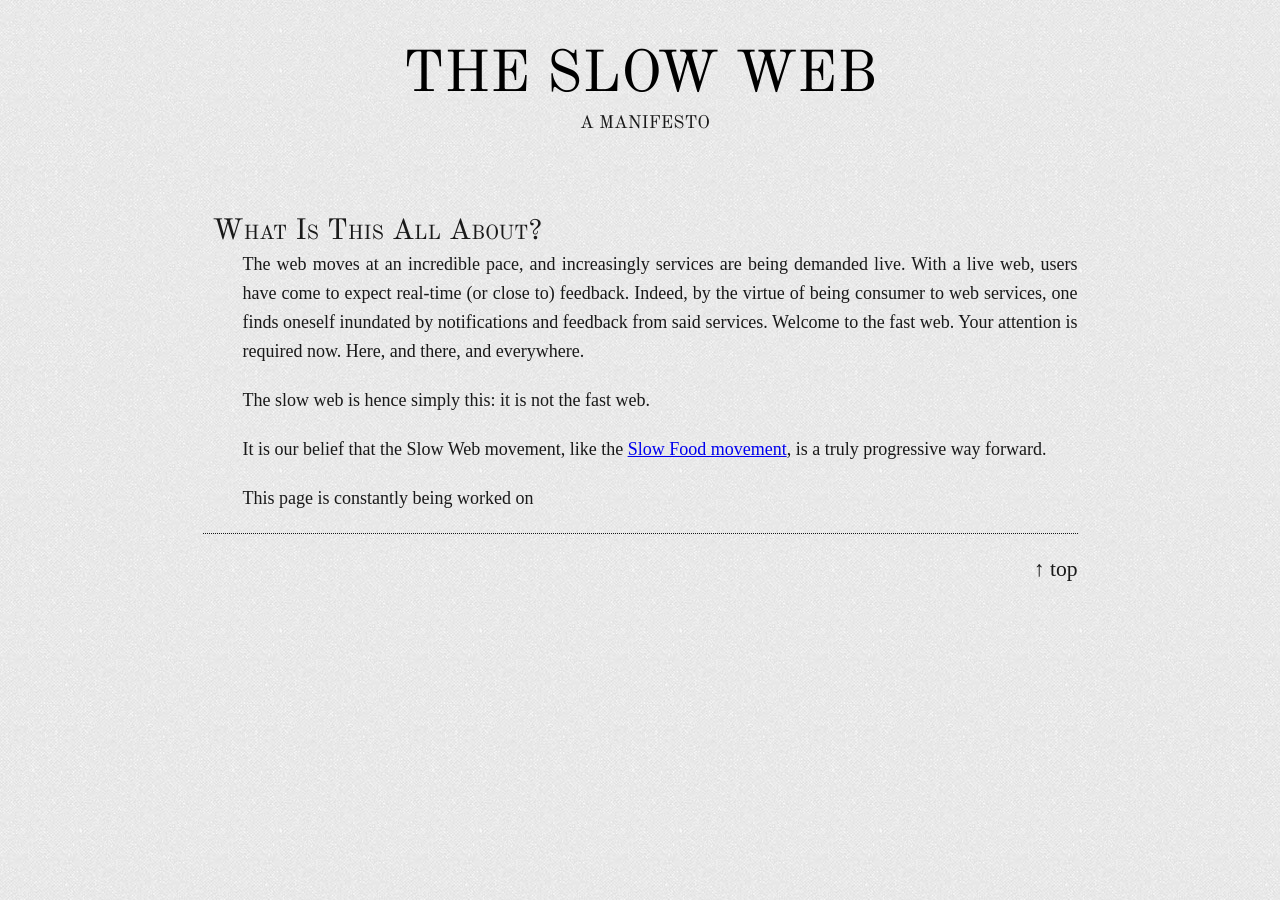
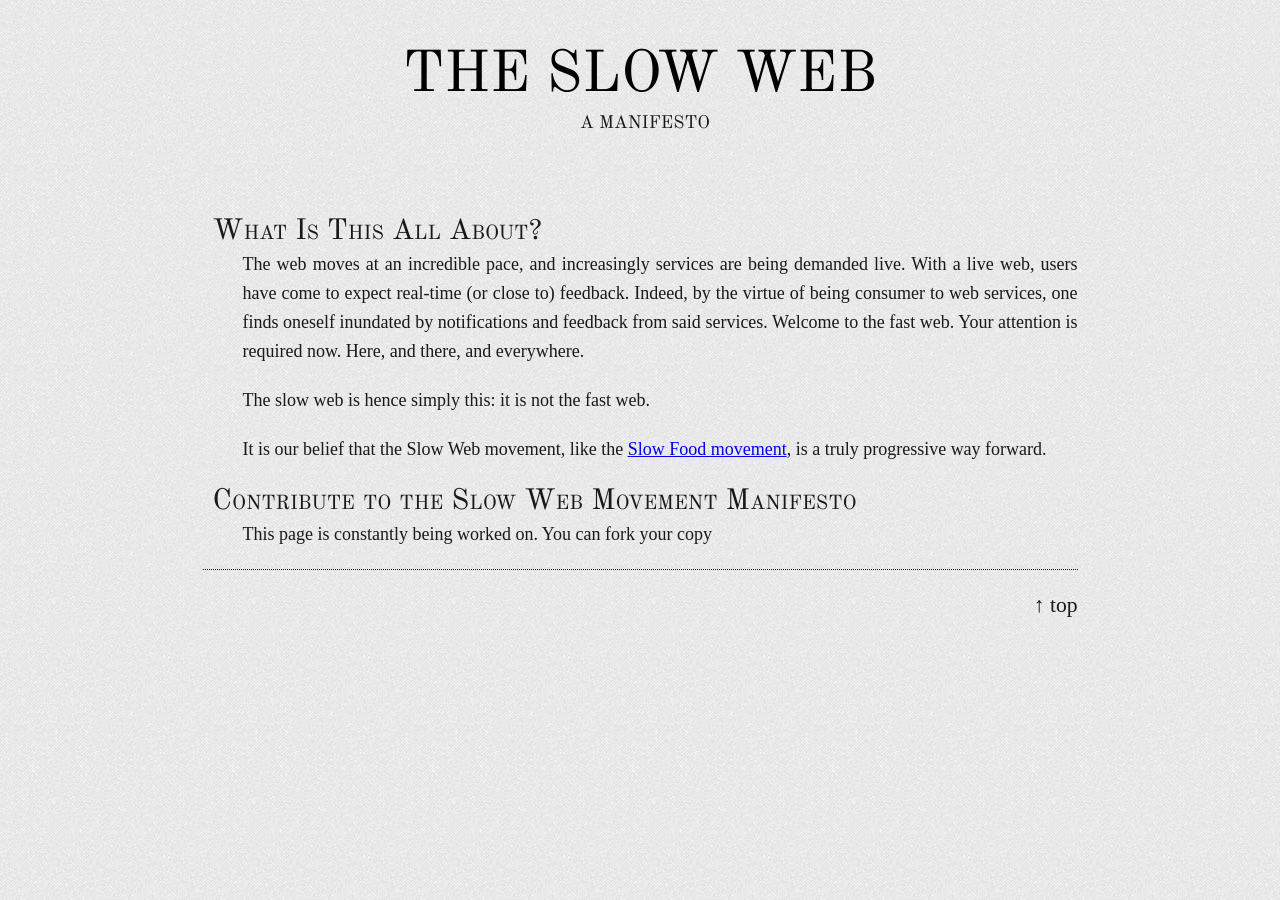
Before and after one commit to chewxy/the-slow-web, a Jekyll site: the page built from index.html, in a window 1280 px wide. Built offline with Jekyll 4.4.1, drawn with Linux system fonts in a browser that asks for light colours; nearby versions of some CDN libraries; some web fonts are replaced.

```diff
--- /dev/null
+++ b/CNAME
@@ -0,0 +1 @@
+theslowweb.com
--- a/index.html
+++ b/index.html
@@ -26,7 +26,8 @@ keyword: index
         </div>
 
 		<div>
-            <p>This page is constantly being worked on</p>
+            <h2>Contribute to the Slow Web Movement Manifesto</h2>
+            <p>This page is constantly being worked on. You can fork your copy <a href="https://github.com/chewxy/the-slow-web" target="_blank"></p>
         </div>
         <!-- end page 1 -->
 
```
Also changed, not shown: README.md (added).
